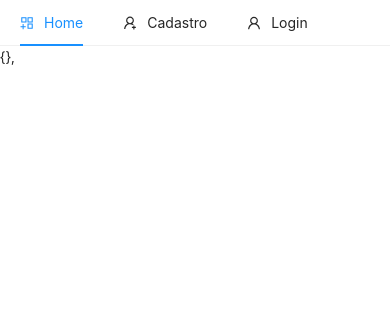
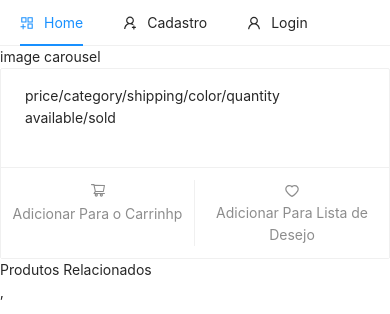
Before and after one commit to HervalMata/React_Redux_Ecommerce, a React (Create React App) app in the folder client/: page /product/1 in a window 390 px wide. Shown: the top 314 px of the page. Built offline with nearby package versions, Linux system fonts and the light colour scheme; no server answers.

Commit message:
Single Product Component

```diff
--- /dev/null
+++ b/client/src/components/cards/SingleProduct.js
@@ -0,0 +1,38 @@
+import React from "react";
+import {Card} from "antd";
+import {HeartOutlined, ShoppingCartOutlined} from "@ant-design/icons";
+import {Link} from "react-router-dom";
+
+const { Meta } = Card;
+
+const SingleProduct = ({ product }) => {
+    const { title, description, images, slug } = product;
+
+    return (
+        <>
+            <div className="col-md-7">image carousel</div>
+            <div className="col-md-5">
+                <Card actions={[
+                    <>
+                        <ShoppingCartOutlined className="text-success" />
+                        <br/>
+                        Adicionar Para o Carrinhp
+                    </>,
+                    <Link to="/">
+                        <HeartOutlined className="text-info" />
+                        <br/>
+                        Adicionar Para Lista de Desejo
+                    </Link>,
+                ]}
+                >
+                    <Meta title={title} description={description} />
+                    <p>
+                        price/category/shipping/color/quantity available/sold
+                    </p>
+                </Card>
+            </div>
+        </>
+    );
+};
+
+export default SingleProduct;
--- a/client/src/components/home/BestSellers.js
+++ b/client/src/components/home/BestSellers.js
@@ -1,5 +1,5 @@
 import React, {useEffect, useState} from "react";
-import {getProducts} from "../../functions/product";
+import {getProductsCount, getProducts} from "../../functions/product";
 import LoadingCard from "../cards/LoadingCard";
 import ProductCard from "../cards/ProductCard";
 import {Pagination} from "antd";
@@ -13,6 +13,10 @@ const BestSellers = () => {
     useEffect(() => {
         loadAllProducts();
     }, [page]);
+
+    useEffect(() => {
+        getProductsCount().then((res) => setProductsCount(res.data));
+    }, []);
 
     const loadAllProducts = () => {
         setLoading(true);
--- a/client/src/components/home/NewArrivals.js
+++ b/client/src/components/home/NewArrivals.js
@@ -1,5 +1,5 @@
 import React, {useEffect, useState} from "react";
-import {getProducts} from "../../functions/product";
+import {getProducts, getProductsCount} from "../../functions/product";
 import LoadingCard from "../cards/LoadingCard";
 import ProductCard from "../cards/ProductCard";
 import {Pagination} from "antd";
@@ -13,6 +13,10 @@ const NewArrivals = () => {
     useEffect(() => {
         loadAllProducts();
     }, [page]);
+
+    useEffect(() => {
+        getProductsCount().then((res) => setProductsCount(res.data));
+    }, []);
 
     const loadAllProducts = () => {
         setLoading(true);
--- a/client/src/functions/product.js
+++ b/client/src/functions/product.js
@@ -27,9 +27,9 @@ export const updateProduct = async (slug, product, authtoken) =>
         },
     });
 
-export const getProducts = async (sort, order, limit) =>
+export const getProducts = async (sort, order, page) =>
     await axios.post(`${process.env.REACT_APP_API}/products`, {
-        sort, order, limit
+        sort, order, page
     });
 
 export const getProductsCount = async () =>
--- a/client/src/pages/Product.js
+++ b/client/src/pages/Product.js
@@ -1,5 +1,6 @@
 import {getProduct} from "../functions/product";
 import React, {useEffect, useState} from "react";
+import SingleProduct from "../components/cards/SingleProduct";
 
 const Product = ({ match }) => {
     const [product, setProduct] = useState({});
@@ -12,8 +13,16 @@ const Product = ({ match }) => {
     const loadSingleProduct = () =>
         getProduct(slug).then((res) => setProduct(res.data));
 
-    return <>{JSON.stringify(product)}</>;
-
+    return (
+        <div className="container-fluid">
+            <div className="row pt-4">
+                <SingleProduct product={product} />
+            </div>
+            <div className="row">
+                <div>Produtos Relacionados</div>
+            </div>
+        </div>
+    );
 };
 
 export default Product;
```
